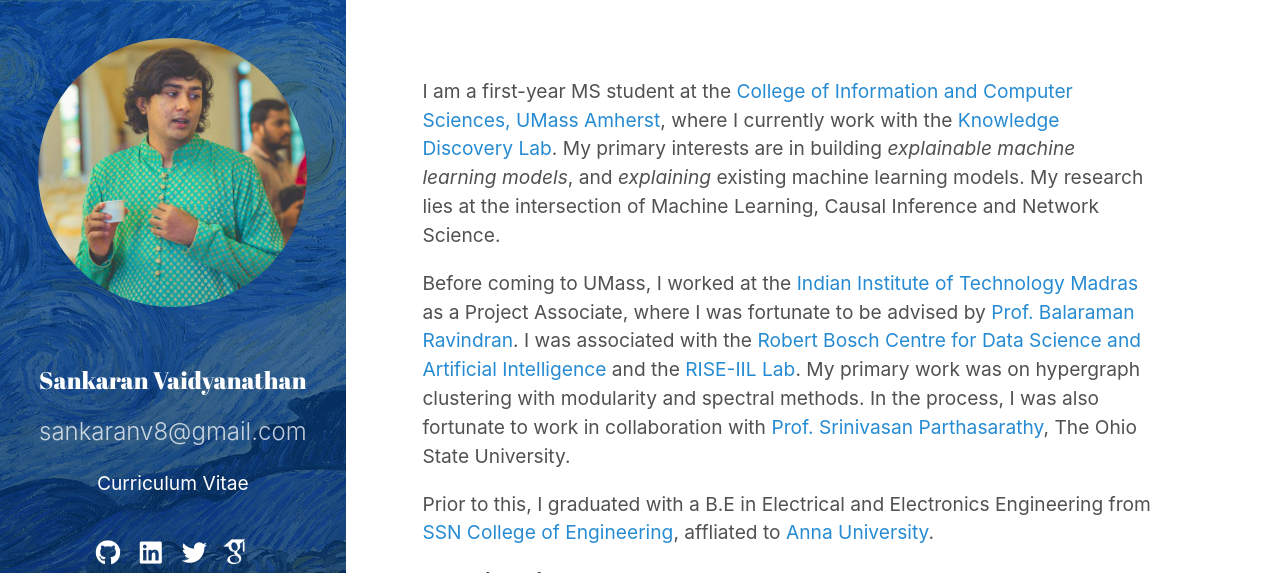
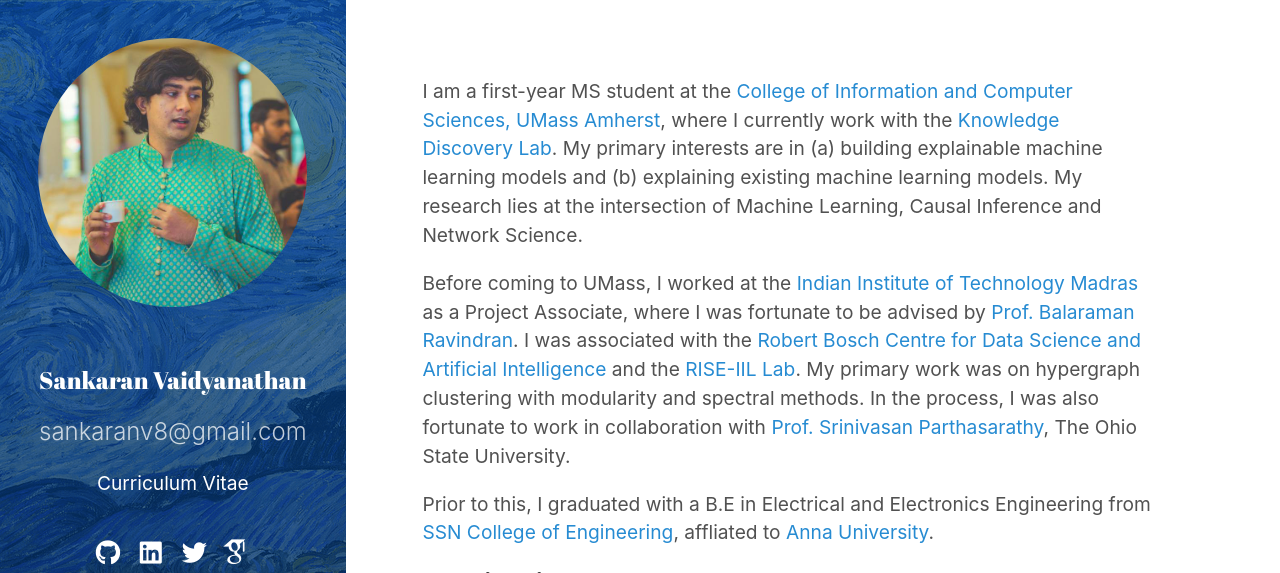
Before and after one commit to sankaranv/sankaranv.github.io, a Jekyll site: the page built from index.md, in a window 1280 px wide, cut to the strip 0-573 px from the top of the page. Built offline with Jekyll 4.4.1, drawn with Linux system fonts in a browser that asks for light colours; nearby versions of some CDN libraries; some web fonts are replaced; the list of posts is cut into pages by our own code.

```diff
--- a/index.md
+++ b/index.md
@@ -4,7 +4,7 @@ title: Main Page
 sidebar_link: false
 ---
 
-I am a first-year MS student at the [College of Information and Computer Sciences, UMass Amherst](https://www.cics.umass.edu/), where I currently work with the [Knowledge Discovery Lab](https://groups.cs.umass.edu/kdl/). My primary interests are in building *explainable machine learning models*, and *explaining* existing machine learning models. My research lies at the intersection of Machine Learning, Causal Inference and Network Science.
+I am a first-year MS student at the [College of Information and Computer Sciences, UMass Amherst](https://www.cics.umass.edu/), where I currently work with the [Knowledge Discovery Lab](https://groups.cs.umass.edu/kdl/). My primary interests are in (a) building explainable machine learning models and (b) explaining existing machine learning models. My research lies at the intersection of Machine Learning, Causal Inference and Network Science.
 
 Before coming to UMass, I worked at the [Indian Institute of Technology Madras](https://www.iitm.ac.in/) as a Project Associate, where I was fortunate to be advised by [Prof. Balaraman Ravindran](https://www.cse.iitm.ac.in/~ravi/). I was associated with the [Robert Bosch Centre for Data Science and Artificial Intelligence](https://rbc-dsai.iitm.ac.in/) and the [RISE-IIL Lab](https://rise-iil.github.io). My primary work was on hypergraph clustering with modularity and spectral methods. In the process, I was also fortunate to work in collaboration with [Prof. Srinivasan Parthasarathy](http://web.cse.ohio-state.edu/~parthasarathy.2/), The Ohio State University.
 
```
